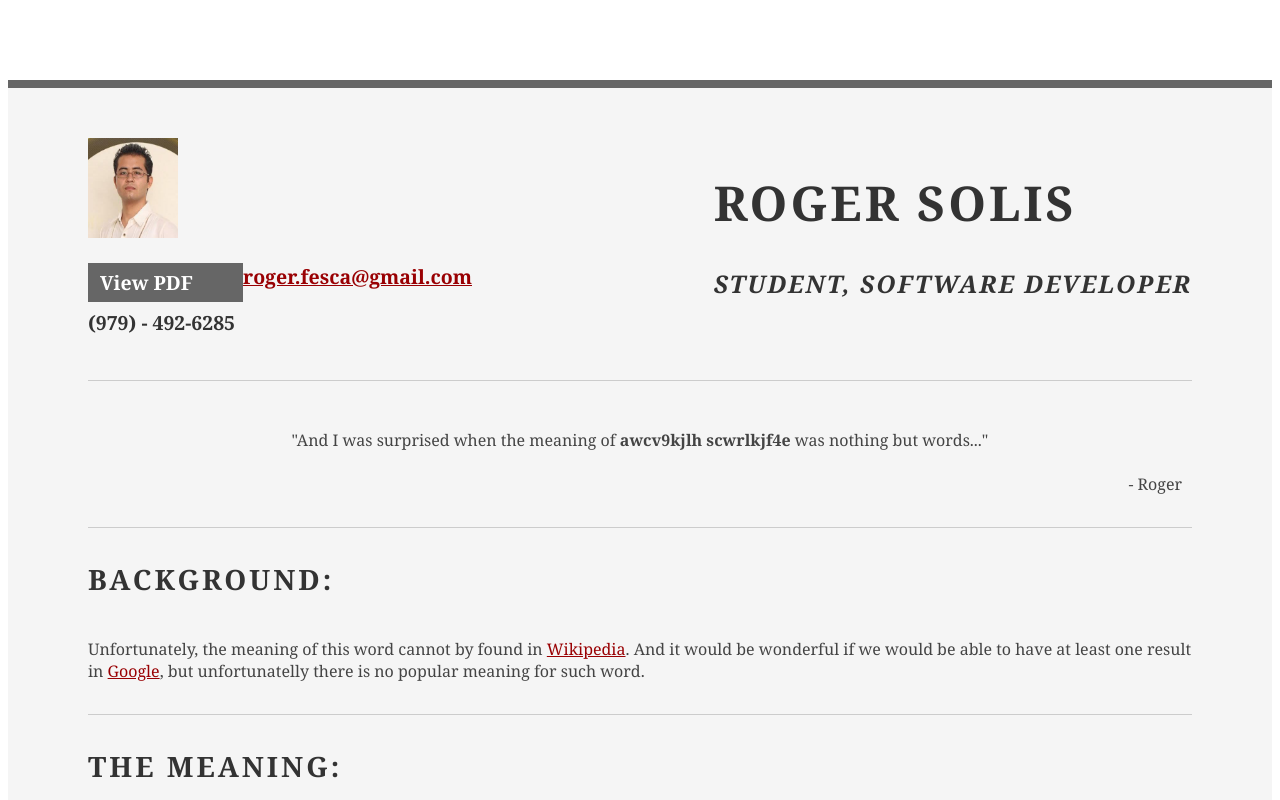
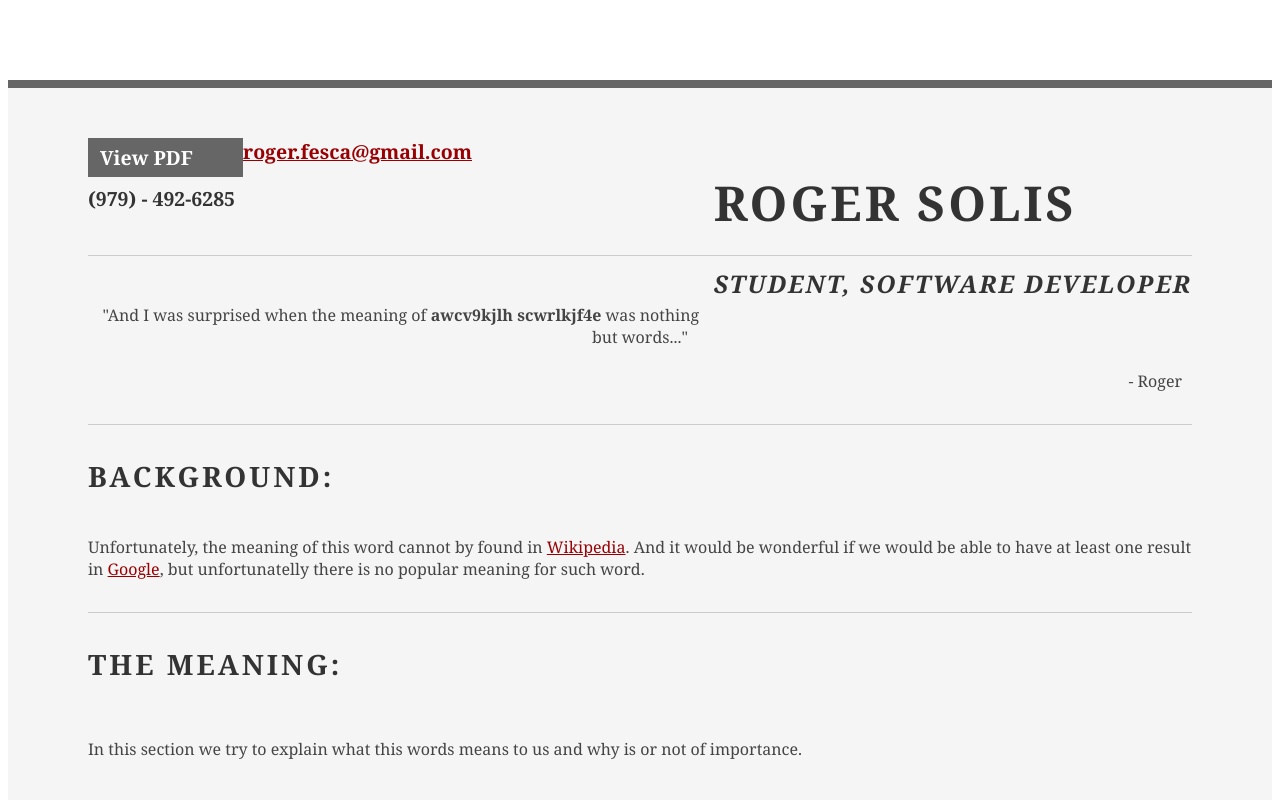
Before and after one commit to rochoSC/rochoSC.github.io, a plain HTML site: page awcv9kjlhscwrlkjf4e.html in a window 1280 px wide. Shown: the top 800 px of the page. Drawn offline with Linux system fonts and the light colour scheme; a small style sheet from the web is missing.

Commit message:
Removed image

```diff
--- a/awcv9kjlhscwrlkjf4e.html
+++ b/awcv9kjlhscwrlkjf4e.html
@@ -22,7 +22,6 @@
 		<div id="hd">
 			<div class="yui-gc">
 				<div class="yui-u first">
-					<img src="Roger.jpg" alt="Roger Solis" height="100" width="90">
 					<div style="float:right;">
 						<h1>Roger Solis</h1>
 						<h2>Student, Software Developer</h2>
```
Also changed, not shown: index.html (+0 -1 lines), Roger.jpg (deleted).
